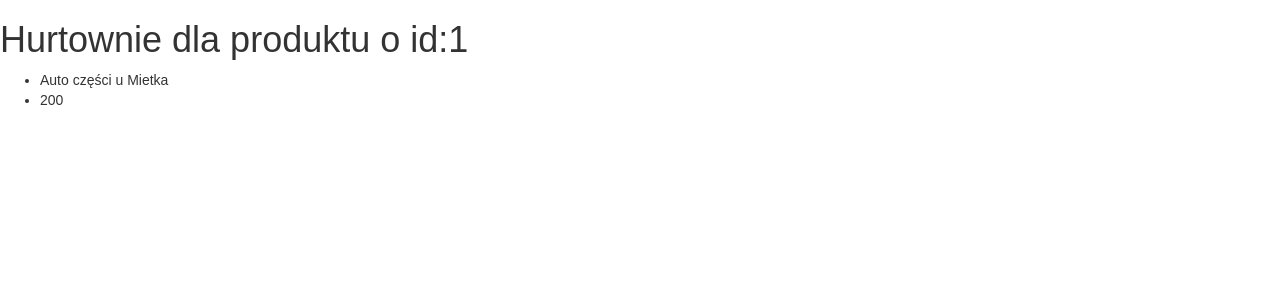
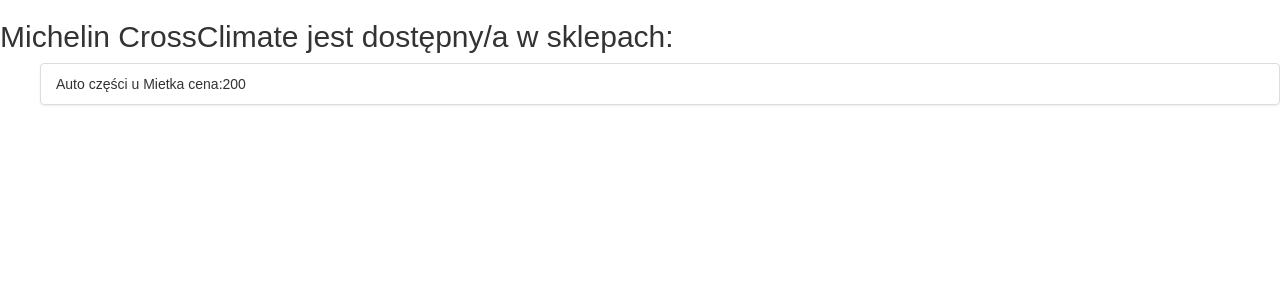
Before and after one commit to infoshareacademy/jfdd5-vikata-app, a React (Create React App) app: page /shops/1 in a window 1280 px wide. Shown: the top 300 px of the page. Built offline with nearby package versions, Linux system fonts and the light colour scheme.

Commit message:
działa!!!!

```diff
--- a/src/ShopsView/ShopsView.js
+++ b/src/ShopsView/ShopsView.js
@@ -2,32 +2,41 @@
  * Created by alanw on 14.12.2016.
  */
 import React from 'react'
+import {ListGroup, ListGroupItem} from 'react-bootstrap'
 
 import {shops, parts} from '../data'
 
 export default (props) =>(
     <div>
-        <h1>Hurtownie dla produktu o id:{props.params.shopId}</h1>
+      <h2>
+        {
+          parts.filter(
+            part => part.id===parseInt(props.params.partId)
+          ).map(
+            part => part.name
+          )
+        } jest dostępny/a w sklepach:
+      </h2>
         <ul>
 
                     {
                       shops.filter(
                         shop => shop.parts.find(
-                          part => part.partId === parseInt(props.params.shopId)
+                          part => part.partId === parseInt(props.params.partId)
                         ) !== undefined
                       ).map(
                         shop =>
-                          <li key={shop.id}>
-                            {shop.name}
+                          <ListGroup>
+                            <ListGroupItem key={shop.id}>
+                              {shop.name} cena:
                             {shop.parts.filter(
-                              part => part.partId === parseInt(props.params.shopId)
+                              part => part.partId === parseInt(props.params.partId)
                             ).map(
-                              part =>
-                                <li key={part.id}>
-                                  {part.price}
-                                </li>
+                              part => part.price
                             )}
-                          </li>)
+                            </ListGroupItem>
+                          </ListGroup>
+                      )
                     }
 
 
--- a/src/index.js
+++ b/src/index.js
@@ -16,7 +16,7 @@ ReactDOM.render(
   <Router history={browserHistory}>
     <Route path="/" component={App}/>
 
-    <Route path="/shops/:shopId" component={ShopsView}/>
+    <Route path="/shops/:partId" component={ShopsView}/>
 
 
   {/*<Route path="*" component={NotFoundView} />*/}
```
